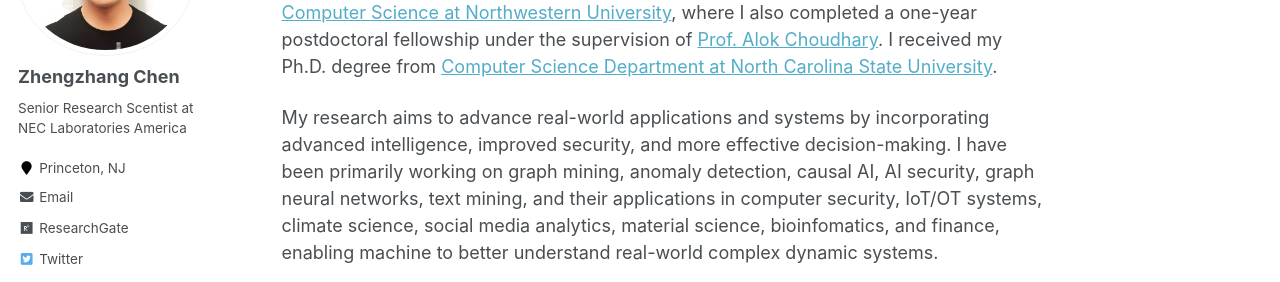
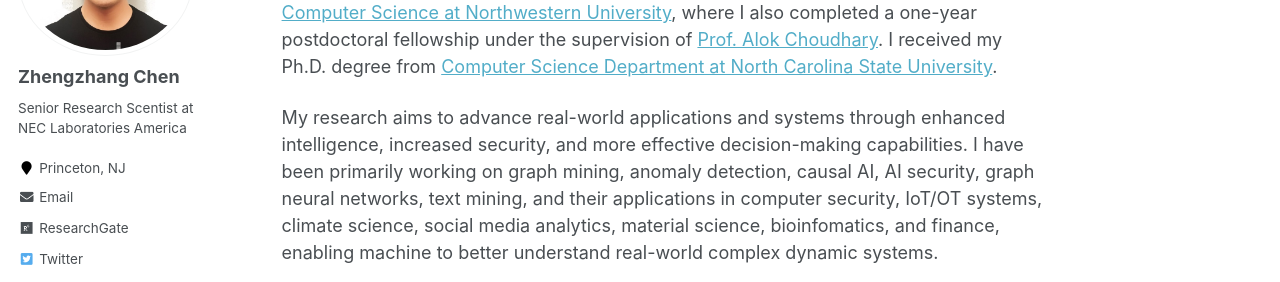
Before and after one commit to zhengzhangchen/zhengzhangchen.github.io, a Jekyll site: the page built from _pages/about.md, in a window 1280 px wide and 900 px high. Shown: the part 215-497 px from the top of the window. Built offline with Jekyll 4.4.1, drawn with Linux system fonts in a browser that asks for light colours; some web fonts are replaced.

Commit message:
Update about.md

```diff
--- a/_pages/about.md
+++ b/_pages/about.md
@@ -11,7 +11,7 @@ redirect_from:
 
 I am currently a senior research scientist at [NEC Laboratories America](https://www.nec-labs.com/research/data-science-system-security/people/zhengzhang-chen/). Previously, I served as a research assistant professor in the [Department of Electrical Engineering & Computer Science at Northwestern University](http://cucis.ece.northwestern.edu/members/zzc472/), where I also completed a one-year postdoctoral fellowship under the supervision of [Prof. Alok Choudhary](http://www.eecs.northwestern.edu/~choudhar/). I received my Ph.D. degree from [Computer Science Department at North Carolina State University](https://www.csc.ncsu.edu/).
 
-My research aims to advance real-world applications and systems by incorporating advanced intelligence, improved security, and more effective decision-making. I have been primarily working on graph mining, anomaly detection, causal AI, AI security, graph neural networks, text mining, and their applications in computer security, IoT/OT systems, climate science, social media analytics, material science, bioinfomatics, and finance, enabling machine to better understand real-world complex dynamic systems.
+My research aims to advance real-world applications and systems through enhanced intelligence, increased security, and more effective decision-making capabilities. I have been primarily working on graph mining, anomaly detection, causal AI, AI security, graph neural networks, text mining, and their applications in computer security, IoT/OT systems, climate science, social media analytics, material science, bioinfomatics, and finance, enabling machine to better understand real-world complex dynamic systems.
 
 I have published over 80 peer-reviewed research papers in major academic venues such as CVPR, NeurIPS, KDD, ICLR, AAAI, WWW, and IJCAI. My work has been featured in various news media including [NSF News](https://www.nsf.gov/news/news_summ.jsp?cntn_id=125500&org=GEO&from=news), [DOE ASCR Discovery](https://ascr-discovery.science.doe.gov/2012/06/storm-tracking/), [NEC News](https://jpn.nec.com/press/201907/20190708_02.html), [The Conversation](https://theconversation.com/new-hurricane-detection-method-increases-predictability-9537), and [esciencenews](https://esciencenews.com/sources/physorg/2012/09/11/researchers.devise.more.accurate.method.predicting.hurricane.activity). Additionally, my research has led to the filing of more than 70 patents, with 37 patents granted.
 
```
